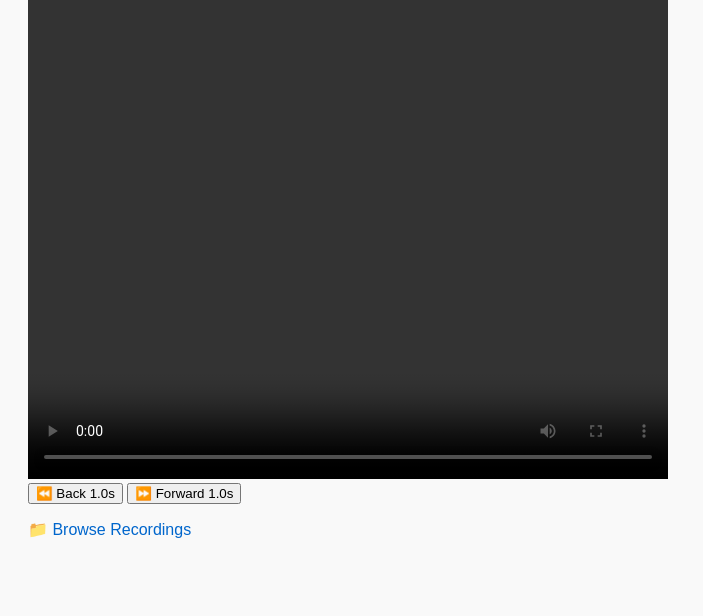
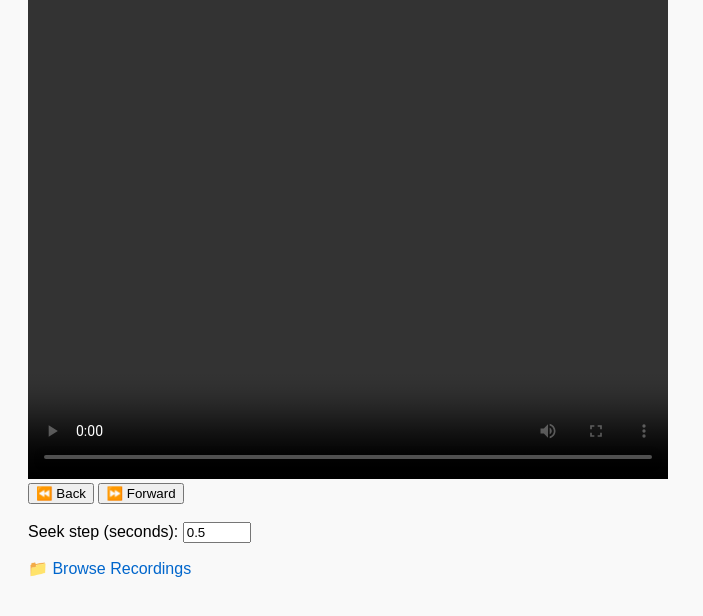
Before and after one commit to brendanlu/pi, a Flask app: page / in a window 1280 px wide. Shown: the part 128-744 px from the top of the page, without its empty margins (0-703 px from the left). Run offline with Flask 3, Linux system fonts and the light colour scheme.

Commit message:
option to adjust seek step

```diff
--- a/server/static/js/player.js
+++ b/server/static/js/player.js
@@ -15,6 +15,12 @@ async function loadPlaylist() {
 
     loadVideoAtTime(0);
     setInterval(updateTimestamp, 100);  // live update
+}
+
+function getSeekStep() {
+    const input = document.getElementById("seekStep");
+    const val = parseFloat(input.value);
+    return isNaN(val) || val <= 0 ? 0.5 : val;
 }
 
 function loadVideoAtTime(globalTime) {
@@ -70,4 +76,9 @@ player.addEventListener("ended", () => {
     }
 });
 
+document.addEventListener("keydown", (e) => {
+    if (e.key === "ArrowLeft") seek(-getSeekStep());
+    if (e.key === "ArrowRight") seek(getSeekStep());
+});
+
 loadPlaylist();
--- a/server/templates/home.html
+++ b/server/templates/home.html
@@ -10,8 +10,11 @@
     <div id="timestamp">Timestamp: --</div>
     <video id="player" width="640" height="480" controls></video>
     <div id="controls">
-        <button onclick="seek(-1.0)">⏪ Back 1.0s</button>
-        <button onclick="seek(1.0)">⏩ Forward 1.0s</button>
+        <button onclick="seek(-getSeekStep())">⏪ Back</button>
+        <button onclick="seek(getSeekStep())">⏩ Forward</button>
+        <br><br>
+        <label for="seekStep">Seek step (seconds):</label>
+        <input type="number" id="seekStep" value="0.5" step="0.1" min="0.1" style="width: 60px;">
     </div>
     <script src="{{ url_for('static', filename='js/player.js') }}"></script>
 
```
